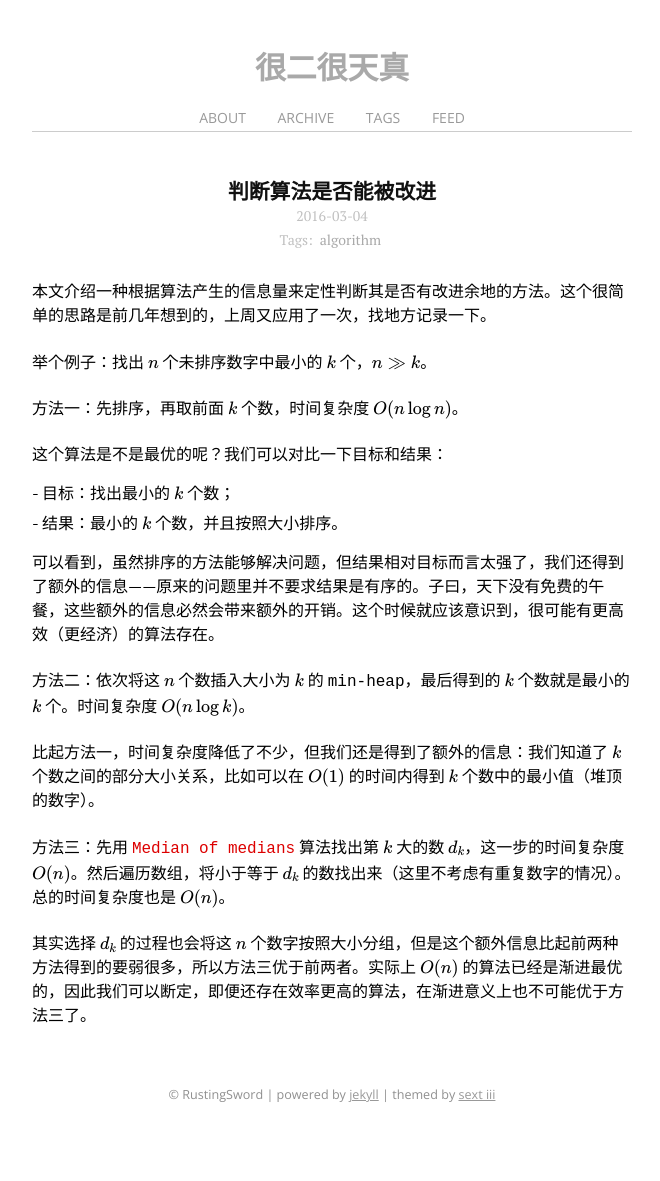
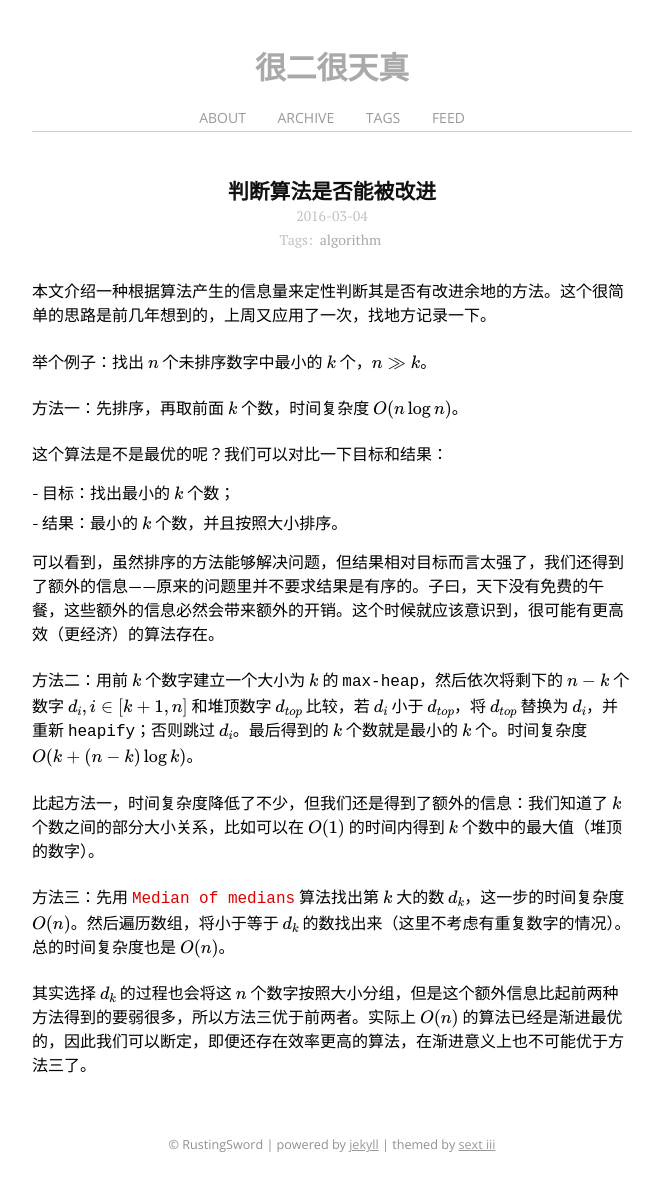
Before and after one commit to RustingSword/rustingsword.github.com, a Jekyll site: the page built from _posts/2016-03-04-whether-your-algorithm-can-be-improved.markdown, in a window 1280 px wide. Shown: the whole page, without its empty margins (308-968 px from the left). Built offline with Jekyll 4.4.1, drawn with Linux system fonts in a browser that asks for light colours; formulas are drawn with MathJax 3; comment, search, counter and statistics services are not loaded; before the commit the page ends 1131 px from its top, so only the background shows below that.

Commit message:
fix error

```diff
--- a/_posts/2016-03-04-whether-your-algorithm-can-be-improved.markdown
+++ b/_posts/2016-03-04-whether-your-algorithm-can-be-improved.markdown
@@ -18,9 +18,9 @@ tags:
 
 可以看到，虽然排序的方法能够解决问题，但结果相对目标而言太强了，我们还得到了额外的信息——原来的问题里并不要求结果是有序的。子曰，天下没有免费的午餐，这些额外的信息必然会带来额外的开销。这个时候就应该意识到，很可能有更高效（更经济）的算法存在。
 
-方法二：依次将这 \\(n\\) 个数插入大小为 \\(k\\) 的 `min-heap`，最后得到的 \\(k\\) 个数就是最小的 \\(k\\) 个。时间复杂度 \\(O(n \log k )\\)。
+方法二：用前 \\(k\\) 个数字建立一个大小为 \\(k\\) 的 `max-heap`，然后依次将剩下的 \\(n-k\\) 个数字 \\(d_i, i \in [k+1, n]\\) 和堆顶数字 \\(d_{top}\\) 比较，若 \\(d_i\\) 小于 \\(d_{top}\\)，将 \\(d_{top}\\) 替换为 \\(d_i\\)，并重新 `heapify`；否则跳过 \\(d_i\\)。最后得到的 \\(k\\) 个数就是最小的 \\(k\\) 个。时间复杂度 \\(O(k + (n-k) \log k)\\)。
 
-比起方法一，时间复杂度降低了不少，但我们还是得到了额外的信息：我们知道了 \\(k\\) 个数之间的部分大小关系，比如可以在 \\(O(1)\\) 的时间内得到 \\(k\\) 个数中的最小值（堆顶的数字）。
+比起方法一，时间复杂度降低了不少，但我们还是得到了额外的信息：我们知道了 \\(k\\) 个数之间的部分大小关系，比如可以在 \\(O(1)\\) 的时间内得到 \\(k\\) 个数中的最大值（堆顶的数字）。
 
 方法三：先用 [`Median of medians`](http://www.wikiwand.com/en/Median_of_medians "Wiki") 算法找出第 \\(k\\) 大的数 \\(d_k\\)，这一步的时间复杂度 \\(O(n)\\)。然后遍历数组，将小于等于 \\(d_k\\) 的数找出来（这里不考虑有重复数字的情况）。总的时间复杂度也是 \\(O(n)\\)。
 
```
